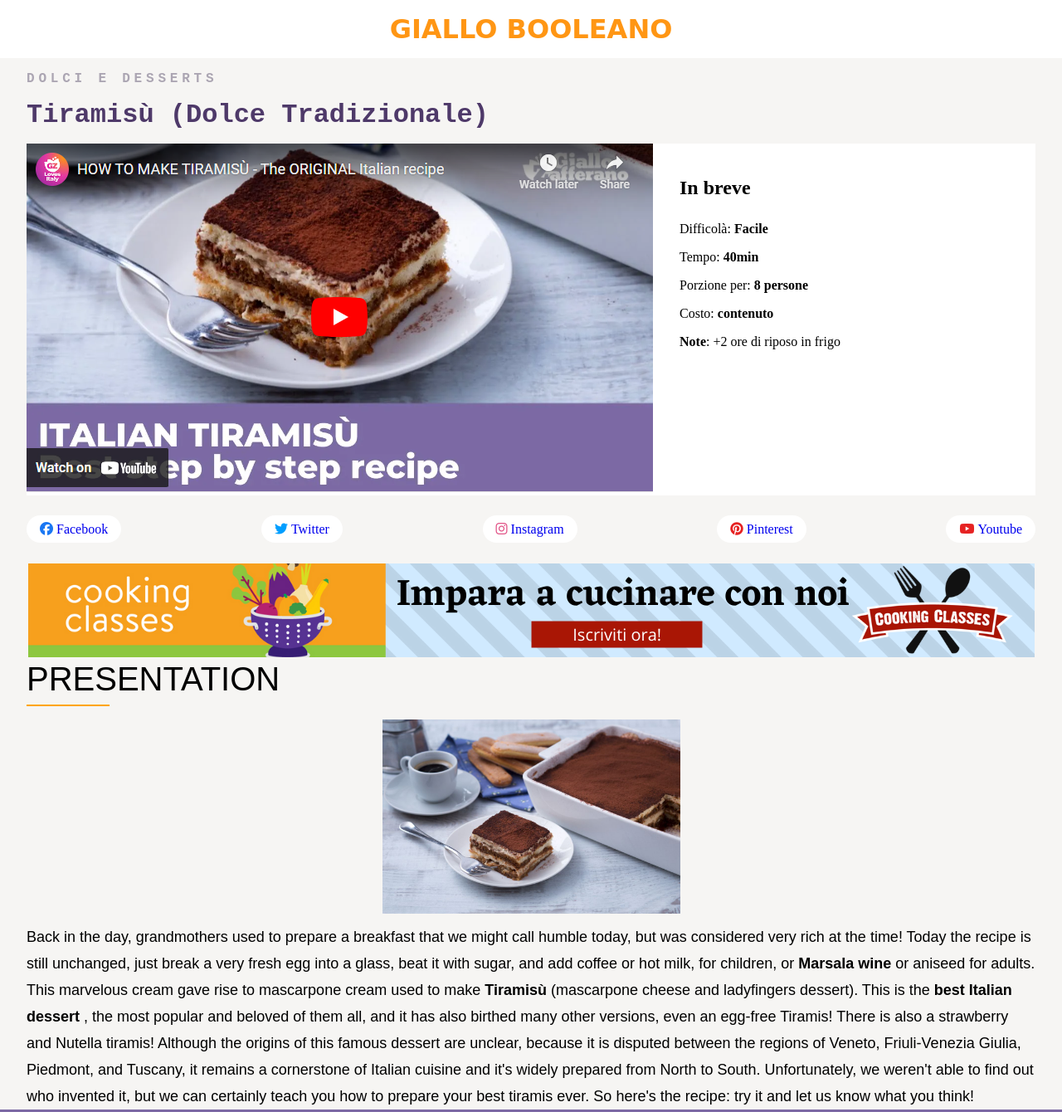
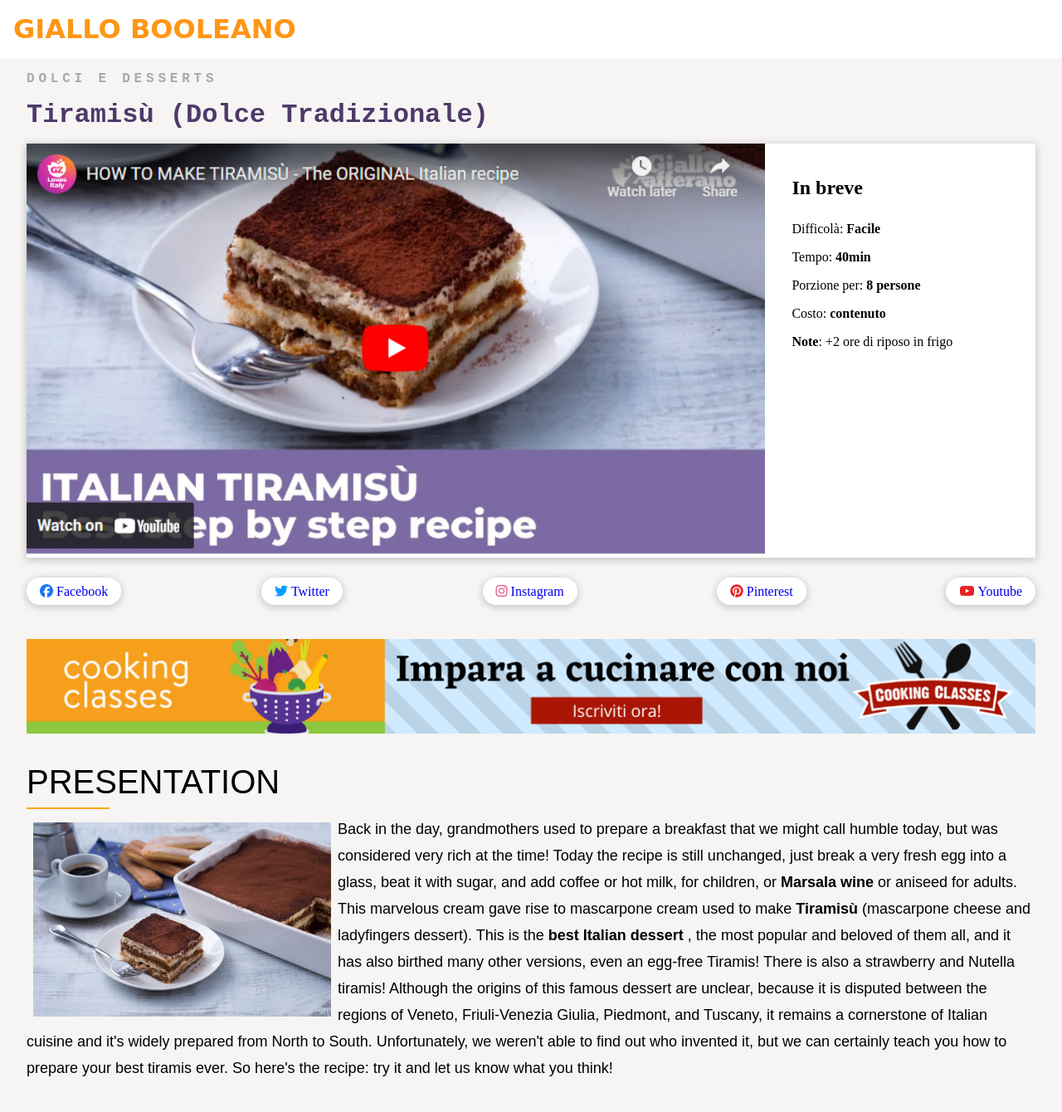
Before and after one commit to IonelxSolow/htmlcss-responsive-layout, a plain HTML site: page index.html in a window 1280 px wide. Shown: the top 1340 px of the page at 83% size. Drawn offline with Linux system fonts and the light colour scheme.

Commit message:
added tablet screen media query

```diff
--- a/assets/css/style.css
+++ b/assets/css/style.css
@@ -67,6 +67,7 @@ h3 {
 }
 
 .container {
+    box-shadow: 0 2px 10px 1px rgba(0, 0, 0, 0.2);
   background-color: white;
   flex-wrap: wrap;
   img {
@@ -84,19 +85,13 @@ h3 {
     }
   }
 }
-
-video_section {
-  img {
-    width: 100%;
-  }
-}
-
 .social_link {
     margin: 1rem 0;
   padding: 1rem 0;
   justify-content: space-between;
   flex-wrap: nowrap;
   a{
+    box-shadow: 0 2px 10px 1px rgba(0, 0, 0, 0.2);
     background-color: white;
     padding: 0.5rem 1rem;
     border-radius: 25px 25px 25px 25px;
@@ -126,6 +121,7 @@ video_section {
 }
 
 #presentation{
+    margin-bottom: 3rem;
     font-family:Arial, Helvetica, sans-serif;
     width: 100%;
     hr{
@@ -189,11 +185,23 @@ footer{
 /* ############################## */
 
 @media screen and (min-width: 680px) {
+    header{
+        h2{
+        text-align: left;
+    }
+}
   h1 {
     span {
       display: inline-block;
     }
   }
+.video_section{
+   flex-grow: 2;
+}
+.description_video{
+    flex-grow: 1;
+
+}
 
   .social_link {
     a > span {
@@ -201,6 +209,20 @@ footer{
     }
   }
   #advertising_banner {
+    margin: 2rem 0;
     display: block;
+    img{
+    width: 100%;
+
+    }
+  }
+  #presentation{
+    img{
+        float: left;
+    }
   }
 }
+
+/* @media screen and (min-width: 1019px) {
+
+} */
```
